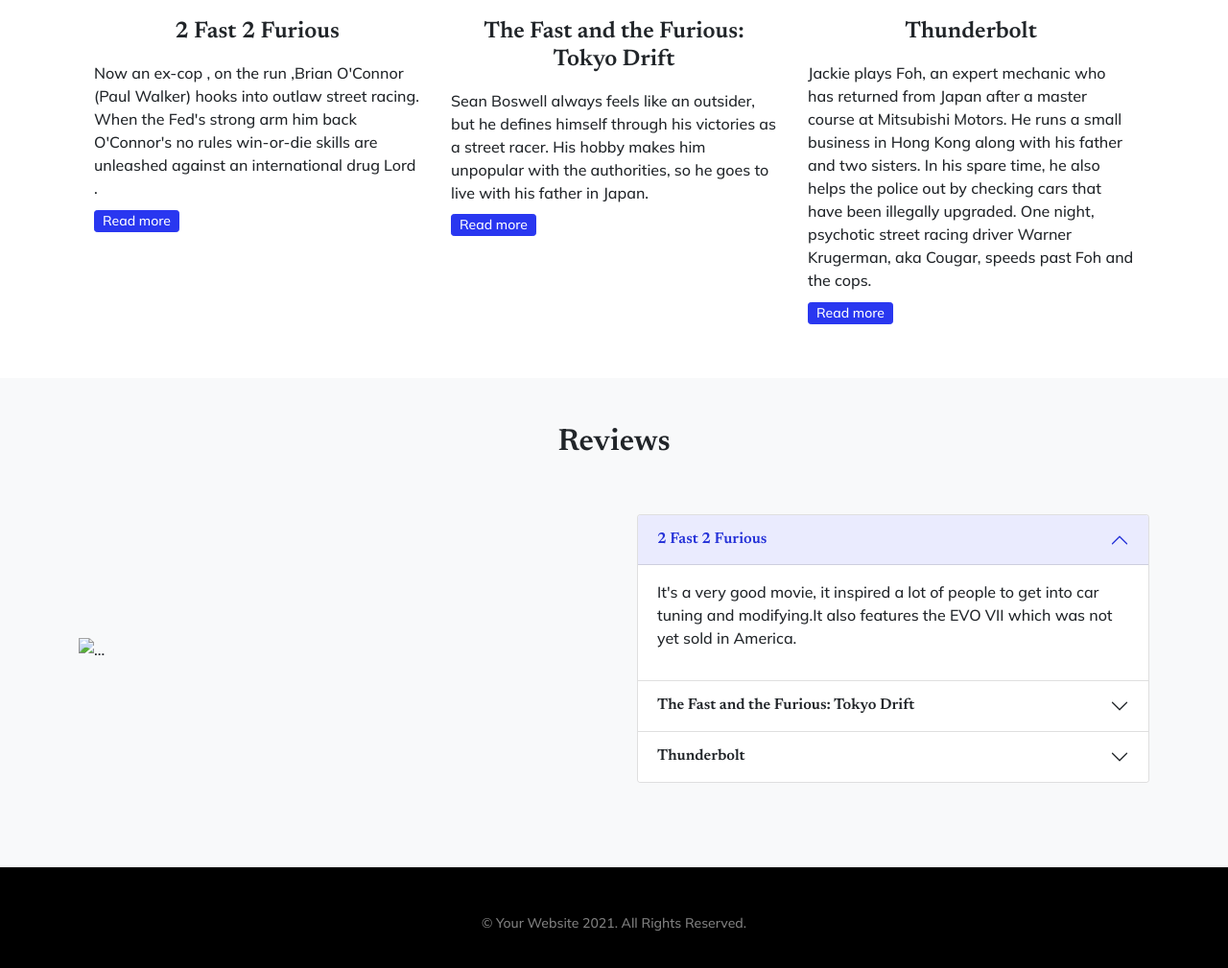
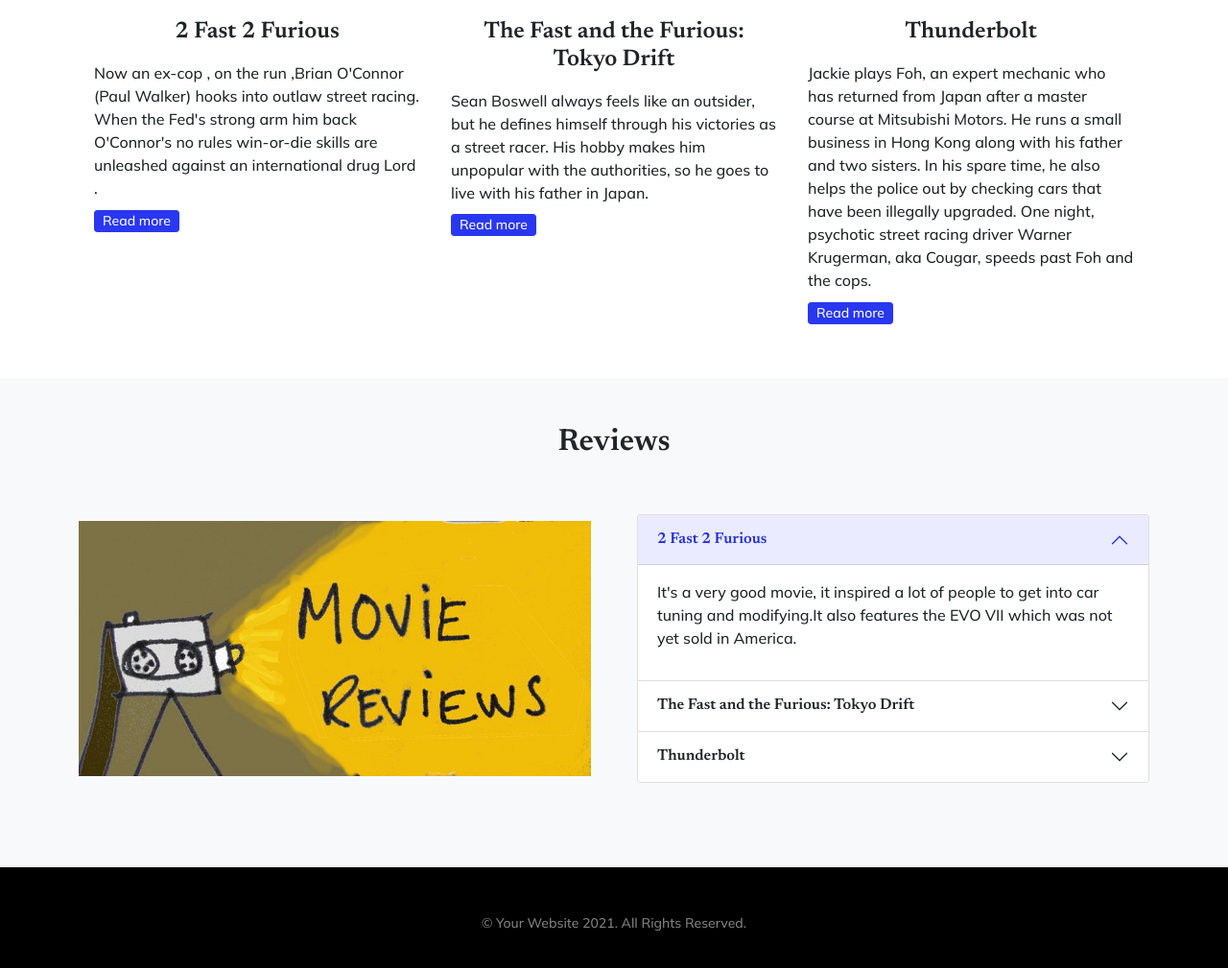
Before and after one commit to jhosmillo/LAB-7, a plain HTML site: page index.html in a window 1280 px wide. Shown: the part 653-1662 px from the top of the page at 96% size. Drawn offline with nearby package versions, Linux system fonts and the light colour scheme.

Commit message:
Update index.html

```diff
--- a/index.html
+++ b/index.html
@@ -186,7 +186,7 @@ He now must retrain himself in race car driving so he can be at his best to race
             </div>
             <div class="row my-2 g-5 justify-content-around align-items-center">
                 <div class="col-lg-6">
-                    <img src="assets/movies-review.jpg" class="img-fluid" alt="...">
+                    <img src="assets/movie-reviews.jpg" class="img-fluid" alt="...">
                 </div>
                 <div class="col-lg-6">
                    <!-- accordion -->
```
